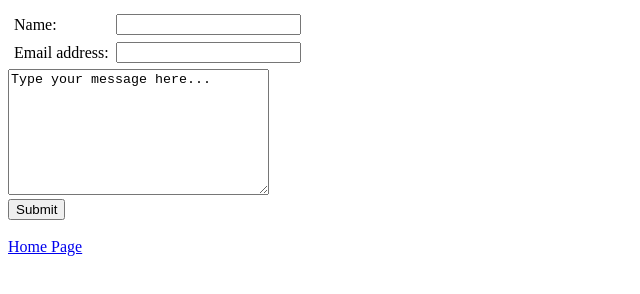
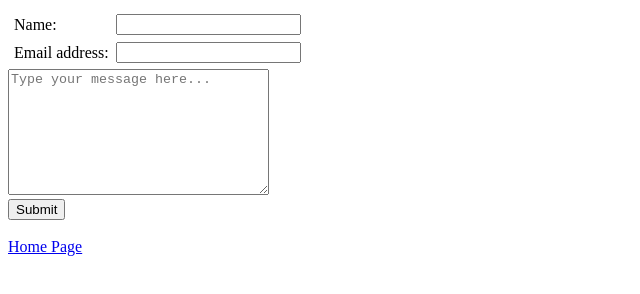
Before and after one commit to MirekWas/MyFirst, a plain HTML site: page Contact.html in a window 1280 px wide. Shown: the full height of the page, 0-640 px from the left. Drawn offline with Linux system fonts and the light colour scheme.

Commit message:
Add files via upload

```diff
--- a/Contact.html
+++ b/Contact.html
@@ -16,7 +16,7 @@
           <td><input type="email" name="" value=""></td>
         </tr>
       </table>
-      <textarea name="name" rows="8" cols="30">Type your message here...</textarea><br>
+      <textarea name="name" rows="8" cols="30" placeholder="Type your message here..."></textarea><br>
       <input type="submit" name="Submit" value="Submit"><br>
       <br><a href="index.html">Home Page</a>
   </body>
```
